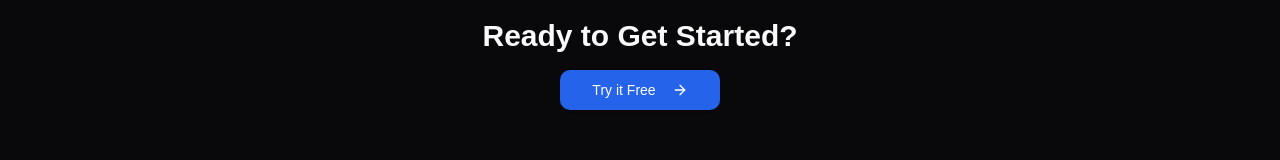
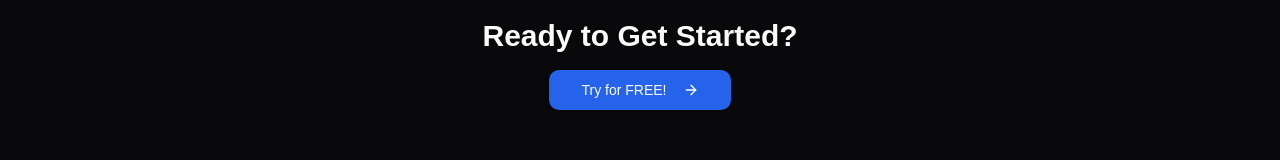
Before and after one commit to dask-58/hukum, a Next.js app: page / in a window 1280 px wide. Shown: the part 923-1083 px from the top of the page. Built offline with nearby package versions, Linux system fonts and the light colour scheme; no server answers; a web font is replaced by a local one.

Commit message:
Ui: changes page.tsx

```diff
--- a/src/app/page.tsx
+++ b/src/app/page.tsx
@@ -126,7 +126,7 @@ export default function Home() {
               asChild
             >
               <Link href="/sign-in" className="flex items-center text-white">
-                Try it Free
+                Try for FREE!
                 <ArrowRight className="ml-2 h-4 w-4 transition-transform duration-300 group-hover:translate-x-1" />
               </Link>
             </Button>
```
